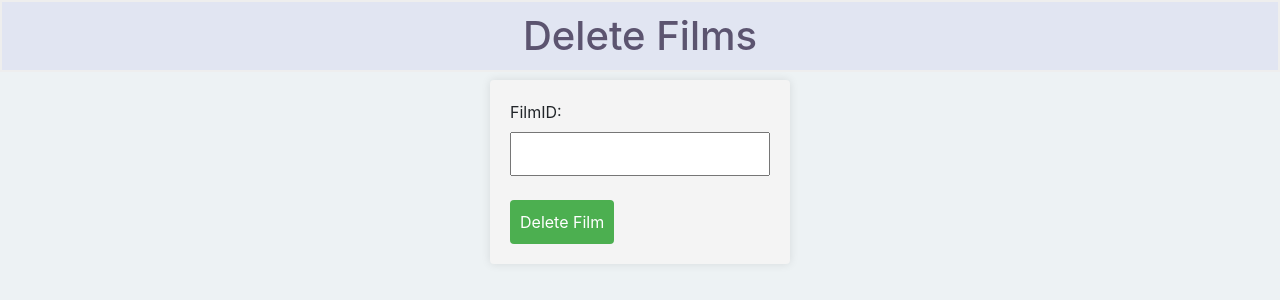
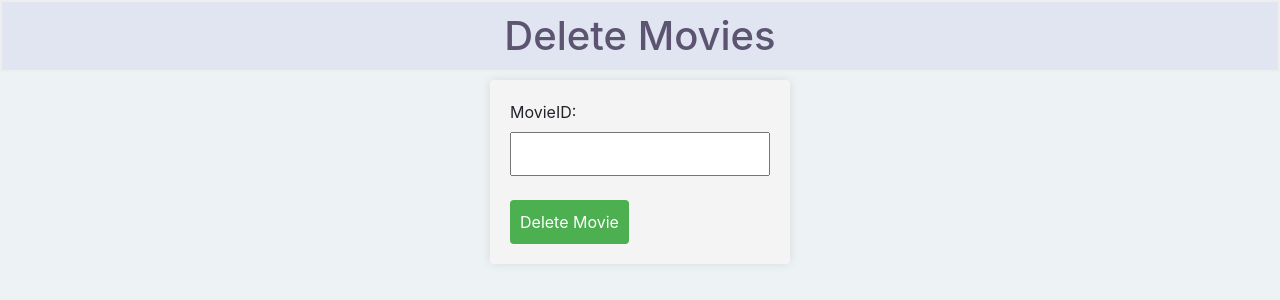
Before and after one commit to Lolisolera/My-Movies-App, a Flask app: page /delete in a window 1280 px wide. Shown: the part 52-352 px from the top of the page. Run offline with Flask 3, Linux system fonts and the light colour scheme; some libraries are stand-ins or nearby versions.

Commit message:
Update delete.html

```diff
--- a/templates/delete.html
+++ b/templates/delete.html
@@ -2,16 +2,16 @@
 
 
 {% block title %}
-<title>Delete Films Page</title>
+<title>Delete Movies Page</title>
 {% endblock %}
 
 
 {% block content %}
-<h1>Delete Films</h1>
+<h1>Delete Movies</h1>
 <form action="/delete" method="post">
-    <label for="filmID">FilmID:</label>
+    <label for="filmID">MovieID:</label>
     <input type="text" id="filmID" name="filmID" required> <br><br>
-    <button class="button" type="submit">Delete Film</button>
+    <button class="button" type="submit">Delete Movie</button>
 
 </form>
 
```
